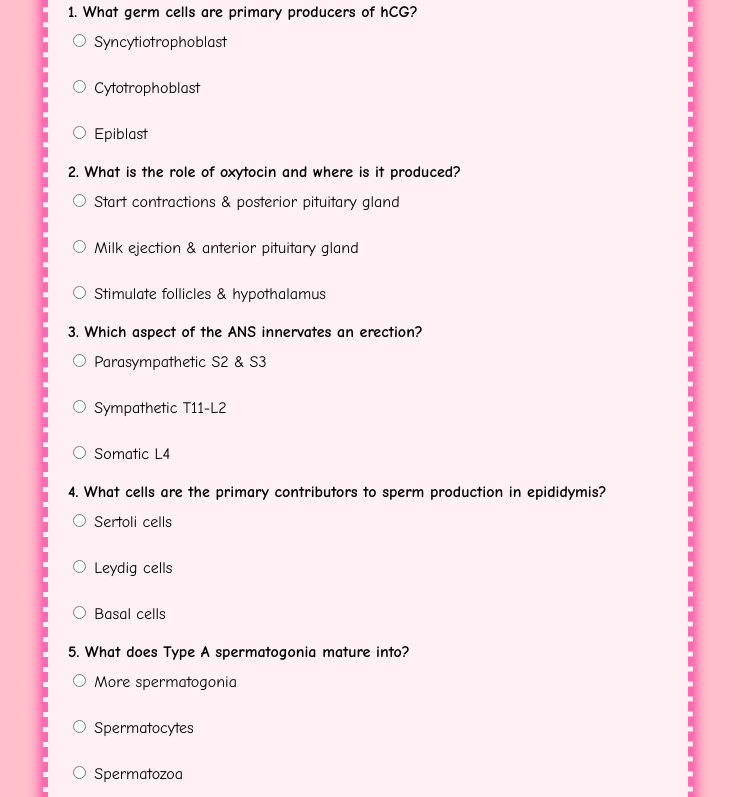
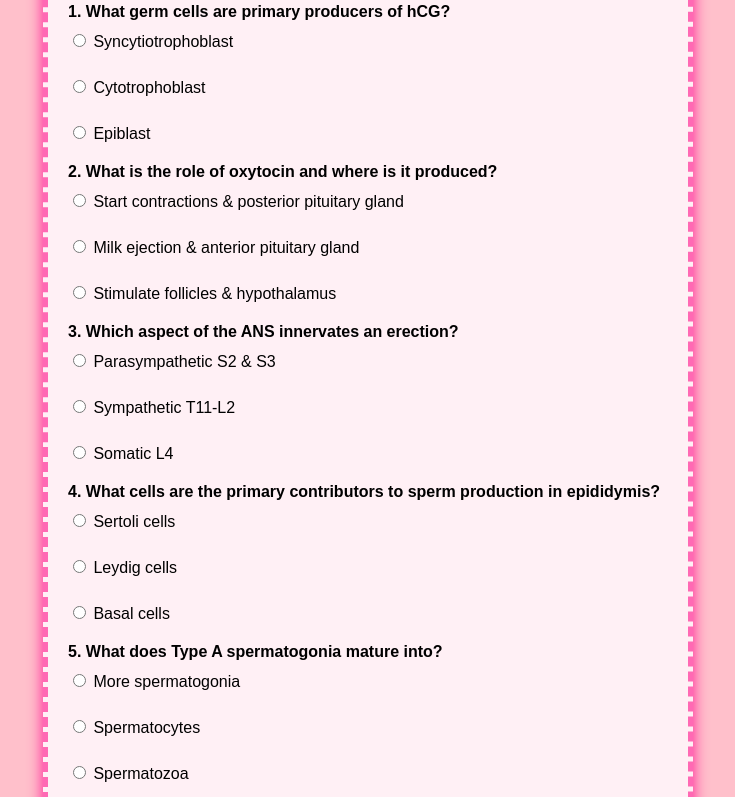
Before and after one commit to dqwdwq2dwqd123/rep, a plain HTML site: page index.html in a window 1280 px wide. Shown: the part 115-912 px from the top of the page, without its empty margins (272-1007 px from the left). Drawn offline with Linux system fonts and the light colour scheme.

Commit message:
Update styles.css

```diff
--- a/styles.css
+++ b/styles.css
@@ -1,7 +1,7 @@
 /* Base styles */
 body {
   background: pink;
-  font-family: 'Comic Sans MS', cursive, sans-serif;
+  font-family: Arial, Helvetica, sans-serif;
   margin: 0;
   padding: 0;
   display: block; /* Avoid flex on mobile to prevent hidden content */
```
